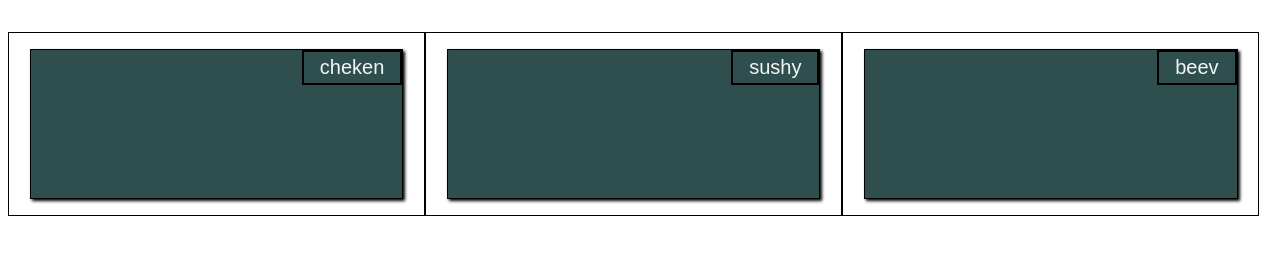
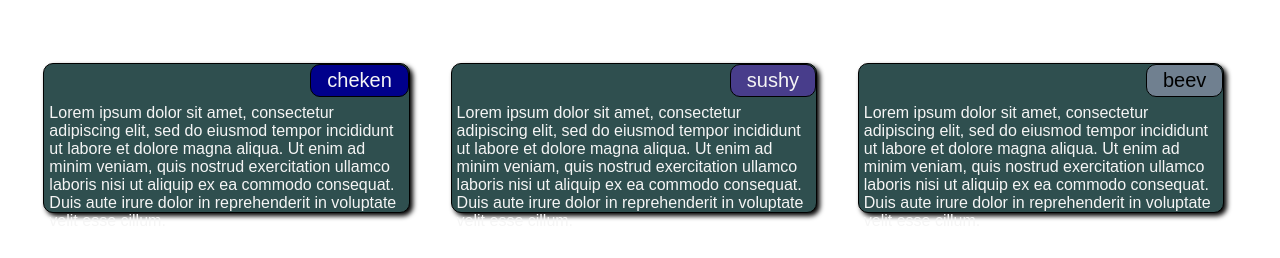
Before and after one commit to DanielGrzac/coursera-test, a plain HTML site: page module2-solution/index.html in a window 1280 px wide. Shown: the part 68-326 px from the top of the page. Drawn offline with Linux system fonts and the light colour scheme.

Commit message:
add marigns, padding, color, and borders to landing page

```diff
--- a/module2-solution/index.html
+++ b/module2-solution/index.html
@@ -12,13 +12,13 @@
     <h1>Our Menu</h1>
     <div class="row">
         <div class="col-lg-4 col-md-6" id="item1">
-            <p><span class="title">cheken</span></p>
+            <p><span class="title">cheken</span><span class="item-txt">Lorem ipsum dolor sit amet, consectetur adipiscing elit, sed do eiusmod tempor incididunt ut labore et dolore magna aliqua. Ut enim ad minim veniam, quis nostrud exercitation ullamco laboris nisi ut aliquip ex ea commodo consequat. Duis aute irure dolor in reprehenderit in voluptate velit esse cillum.</span></p>
         </div>
         <div class="col-lg-4 col-md-6" id="item2">
-            <p><span class="title">sushy</span></p>
+            <p><span class="title" id="t2">sushy</span><span class="item-txt">Lorem ipsum dolor sit amet, consectetur adipiscing elit, sed do eiusmod tempor incididunt ut labore et dolore magna aliqua. Ut enim ad minim veniam, quis nostrud exercitation ullamco laboris nisi ut aliquip ex ea commodo consequat. Duis aute irure dolor in reprehenderit in voluptate velit esse cillum.</span></p>
         </div>
         <div class="col-lg-4 col-md-12" id="item3">
-            <p id="p3"><span class="title">beev</span></p>
+            <p id="p3"><span class="title" id="t3">beev</span><span class="item-txt">Lorem ipsum dolor sit amet, consectetur adipiscing elit, sed do eiusmod tempor incididunt ut labore et dolore magna aliqua. Ut enim ad minim veniam, quis nostrud exercitation ullamco laboris nisi ut aliquip ex ea commodo consequat. Duis aute irure dolor in reprehenderit in voluptate velit esse cillum.</span></p>
         </div>
     </div>
 </body>
--- a/module2-solution/styles.css
+++ b/module2-solution/styles.css
@@ -17,31 +17,54 @@ h1 {
 
 p {
     border: 1px solid black;
+    border-radius: 10px;
     background-color: darkslategray;
     width: 90%;
     height: 150px;
     margin-right: auto;
     margin-left: auto;
+    padding-top: 40px;
+    padding-left: 5px;
+    padding-right: 5px;
     font-family: Arial, Helvetica, sans-serif;
-    box-shadow: 2px 2px 3px black;
+    box-shadow: 3px 3px 5px black;
 }
 
 .row {
     width: 100%;
+    padding: 15px;
 }
 
 .title {
-    border: 2px solid black;
+    border: 1px solid black;
+    border-radius: 10px;
+    background-color: darkblue;
     float: right;
     padding: 4px 16px;
+    margin-top: -40px;
+    margin-right: -5px;
+    margin-left: -5px;
     font-size: 20px;
+    color: whitesmoke;
+}
+
+#t2 {
+    background-color: darkslateblue;
+}
+
+#t3 {
+    background-color: slategray;
+    color: black;
+}
+
+.item-txt {
     color: whitesmoke;
 }
 
 @media (min-width: 992px) {
     .col-lg-1, .col-lg-2, .col-lg-3, .col-lg-4, .col-lg-5, .col-lg-6, .col-lg-7, .col-lg-8, .col-lg-9, .col-lg-10, .col-lg-11, .col-lg-12 {
         float: left;
-        border: 1px solid black;
+
     }
 .col-lg-1 {
     width: 8.33%;
@@ -84,7 +107,6 @@ p {
 @media (min-width: 768px) and (max-width:991px) {
     .col-md-1, .col-md-2, .col-md-3, .col-md-4, .col-md-5, .col-md-6, .col-md-7, .col-md-8, .col-md-9, .col-md-10, .col-md-11, .col-md-12 {
         float: left;
-        border: 1px solid black;
     }
 .col-md-1 {
     width: 8.33%;
@@ -124,5 +146,6 @@ p {
 }
 #p3 {
     width: 95%;
+    margin-top: 15px;
 }
 }
```
